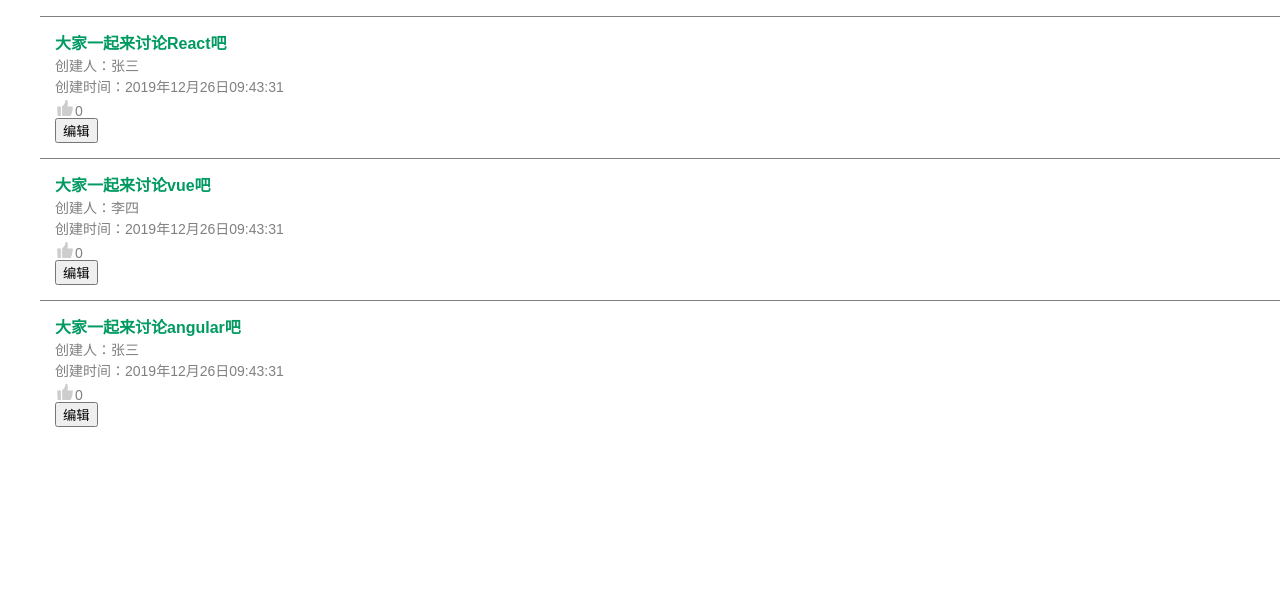
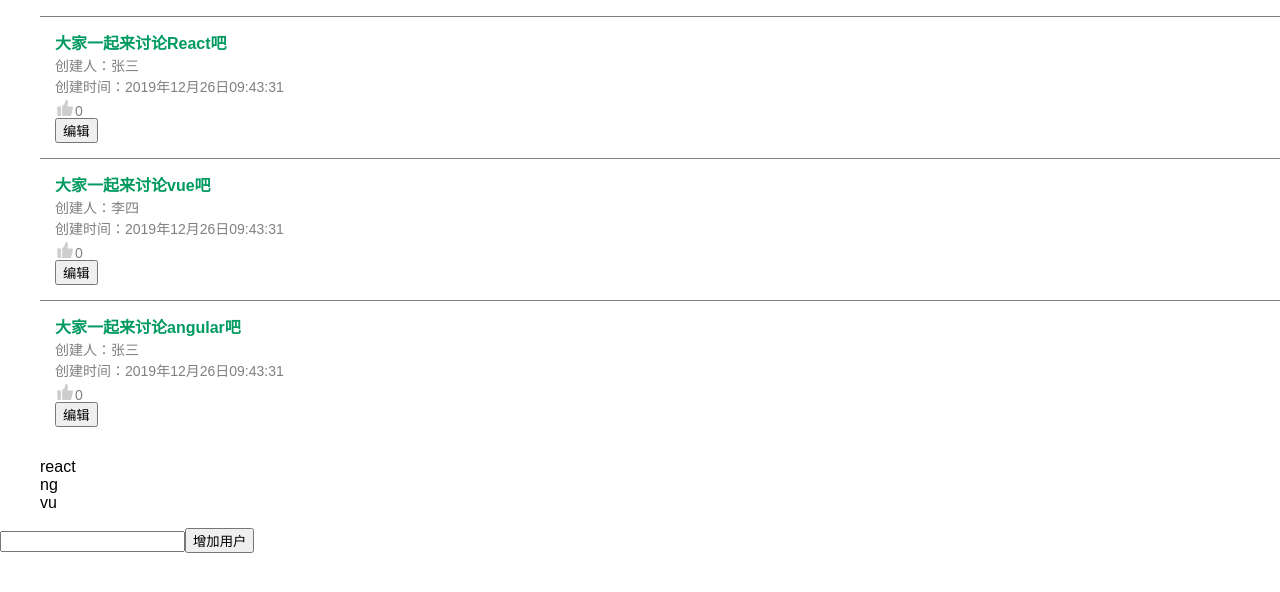
Before and after one commit to qiaoqiao10001/reactjinjiezhilu, a React (Create React App) app: page / in a window 1280 px wide. Shown: the top 592 px of the page. Built offline with nearby package versions, Linux system fonts and the light colour scheme.

Commit message:
feat 父子组件通讯，状态提升

```diff
--- a/src/App.js
+++ b/src/App.js
@@ -4,6 +4,7 @@ import Modal from './components/Modal'
 // import FormInput from './components/FormInput'
 // import FormSelect from './components/FormSelect'
 // import FormRadio from './components/FormRadio'
+import UserContainer from './UserContainer'
 
 class App extends React.Component {
   constructor(props){
@@ -19,6 +20,7 @@ class App extends React.Component {
     return (
       <div className="App">
         <PostList></PostList>
+        <UserContainer></UserContainer>
         {this.state.showModal && (
           <Modal onClose={this.closeModal}>modaldialog</Modal>
         )}
--- /dev/null
+++ b/src/UserContainer.js
@@ -0,0 +1,62 @@
+import React, { Component } from 'react';
+import UserList from './UserList'
+import UserDetail from './UserDetail'
+
+class UserContainer extends Component {
+  constructor(props) {
+    super(props)
+    this.state = {
+      users: [
+        {
+          name: 'react', id: 1,
+          age: 12,
+          phone: 18123212321,
+          address: '广州'
+        },
+        {
+          name: 'ng', id: 2,
+          age: 11,
+          phone: 18123212321,
+          address: '广州1'
+        },{
+          name: 'vu', id: 3,
+          age: 14,
+          phone: 181212321,
+          address: '广州2'
+        }
+      ],
+      currentUserId: null
+    }
+    this.handleAddUser = this.handleAddUser.bind(this)
+    this.handleSetCurrentUser = this.handleSetCurrentUser.bind(this)
+  }
+  handleAddUser(user) {
+    this.setState({
+      users: [...this.state.users, { name: user, id: Math.ceil(Math.random() * 10) }]
+    })
+  }
+  handleSetCurrentUser(userId) {
+    this.setState({
+      currentUserId: userId
+    })
+  }
+  render() {
+    const filterUsers = this.state.users.filter((user) =>
+      user.id === this.state.currentUserId
+    )
+    const currentUser = filterUsers.length > 0 ? filterUsers[0] : null
+    return (
+      <div>
+        <UserList users={this.state.users}
+          onAddUser={this.handleAddUser}
+          currentUserId={this.state.currentUserId}
+          onSetCurrentUserId={this.handleSetCurrentUser}
+        />
+        <UserDetail currentUser={currentUser}></UserDetail>
+      </div>
+    );
+  }
+}
+
+
+export default UserContainer;
--- /dev/null
+++ b/src/UserDetail.js
@@ -0,0 +1,18 @@
+import React  from 'react';
+
+export default function UserDetail(props){
+  return (
+    <div>
+      {
+        props.currentUser ? (
+          <div>
+            <div>姓名：{props.currentUser.name}</div>
+            <div>年龄：{props.currentUser.age}</div>
+            <div>电话：{props.currentUser.phone}</div>
+            <div>地址：{props.currentUser.address}</div>
+          </div>
+        ) : ''
+      }
+    </div>
+  )
+}
--- /dev/null
+++ b/src/UserList.js
@@ -0,0 +1,50 @@
+import React, { Component } from 'react';
+import './style/user.css'
+class UserList extends Component {
+
+  constructor(props){
+    super(props)
+    this.state = {
+      newUser:''
+    }
+    this.handleChange = this.handleChange.bind(this)
+    this.handleClick = this.handleClick.bind(this)
+  }
+  handleChange(e){
+    const target = e.target
+
+    this.setState({newUser: target.value})
+  }
+  // 通过props调用父组件的方法来增加用户
+  handleClick(){
+    if(this.state.newUser && this.state.newUser.length > 0)
+      this.props.onAddUser(this.state.newUser)
+  }
+  handleUserClick(userId){
+    this.props.onSetCurrentUserId(userId)
+  }
+  render() {
+    return (
+      <div>
+        <ul className="user-list">
+          {
+            this.props.users.map((item,idx) => {
+              return (
+                <li key={item.id}
+                  className={(this.props.currentUserId === item.id) ? 'current' : ''}
+                  onClick={this.handleUserClick.bind(this, item.id)}
+                >
+                  <span>{item.name}</span>
+                </li>
+              )
+            })
+          }
+        </ul>
+        <input type="text" onChange={this.handleChange} value={this.state.newUser}/>
+        <button onClick={this.handleClick}>增加用户</button>
+      </div>
+    );
+  }
+}
+
+export default UserList;
--- /dev/null
+++ b/src/style/user.css
@@ -0,0 +1,3 @@
+.current{
+  color: green;
+}
```
